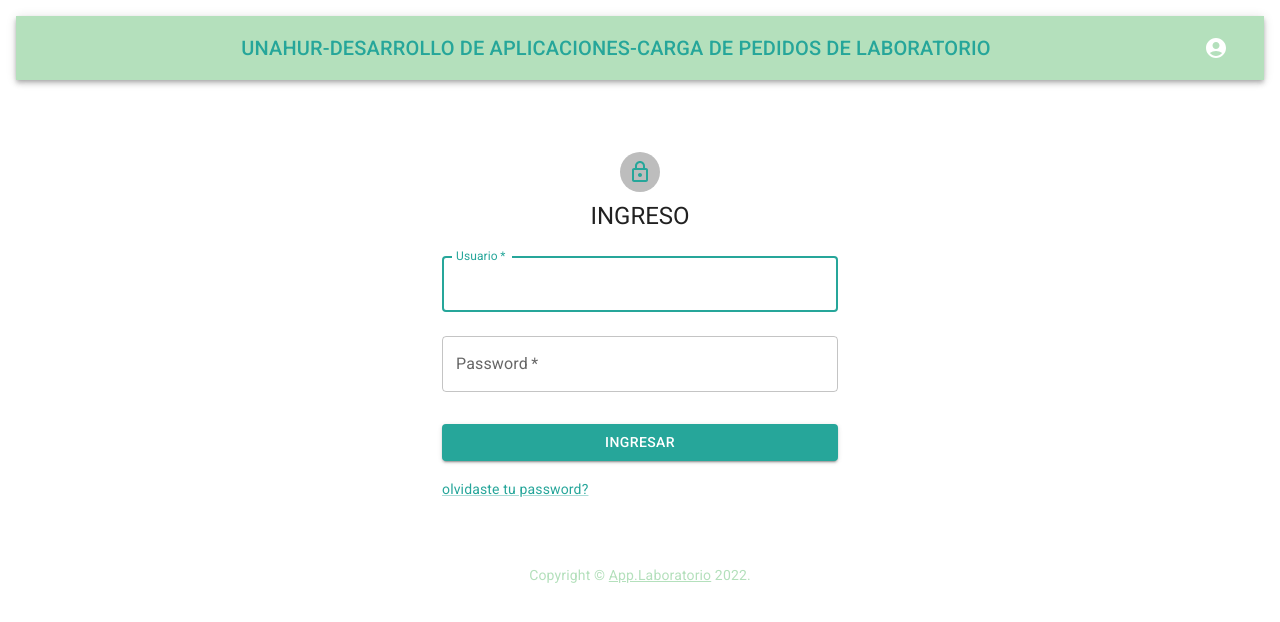
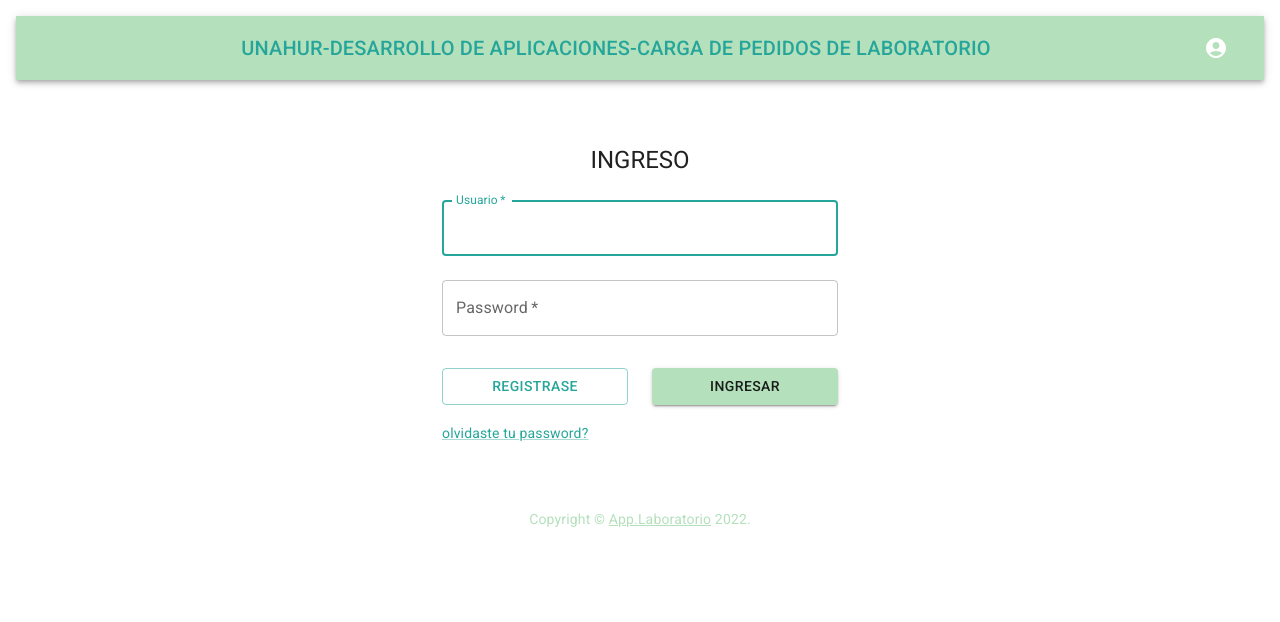
Before and after one commit to chamiamarillo/appLabFront, a React (Create React App) app: page / in a window 1280 px wide. Shown: the top 622 px of the page. Built offline with nearby package versions, Linux system fonts and the light colour scheme.

Commit message:
arreglando login

```diff
--- a/src/Components/Login/Login.jsx
+++ b/src/Components/Login/Login.jsx
@@ -79,9 +79,9 @@ export default function Login() {
             alignItems: 'center',
           }}
         >
-          <Avatar sx={{ m: 1, }} color="secondary" >
+          {/* <Avatar sx={{ m: 1, }} color="secondary" >
             <LockOutlinedIcon color="primary"/>
-          </Avatar>
+          </Avatar> */}
           <Typography component="h1" variant="h5">
             INGRESO
           </Typography>
@@ -110,16 +110,33 @@ export default function Login() {
               control={<Checkbox value="remember" color="primary" />}
               label="Remember me"
             /> */}
+           <Grid container rowSpacing={1} columnSpacing={{ xs: 1, sm: 2, md: 3 }}>
+           <Grid item xs={6}>
+            <Button
+              type="submit"
+              fullWidth
+              variant="outlined"
+              sx={{ mt: 3, mb: 2 }}
+              color='primary'
+             >
+              Registrase
+            </Button>
+            </Grid>
+
+            <Grid item xs={6}>
             <Button
               type="submit"
               fullWidth
               variant="contained"
               sx={{ mt: 3, mb: 2 }}
+              color="secondary"
+              styled={{textTransform:'none'}}
 
 
             >
-              INGRESAR
+             Ingresar
             </Button>
+            </Grid></Grid>
             <Grid container>
               <Grid item xs>
                 <Link href="#" variant="body2">
```
